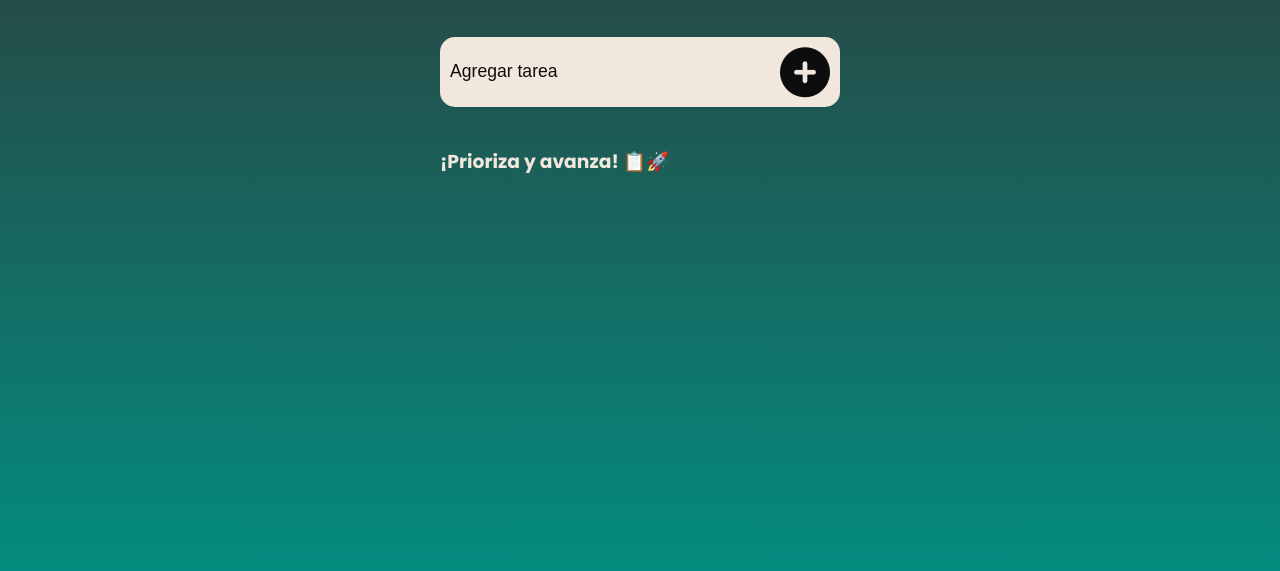
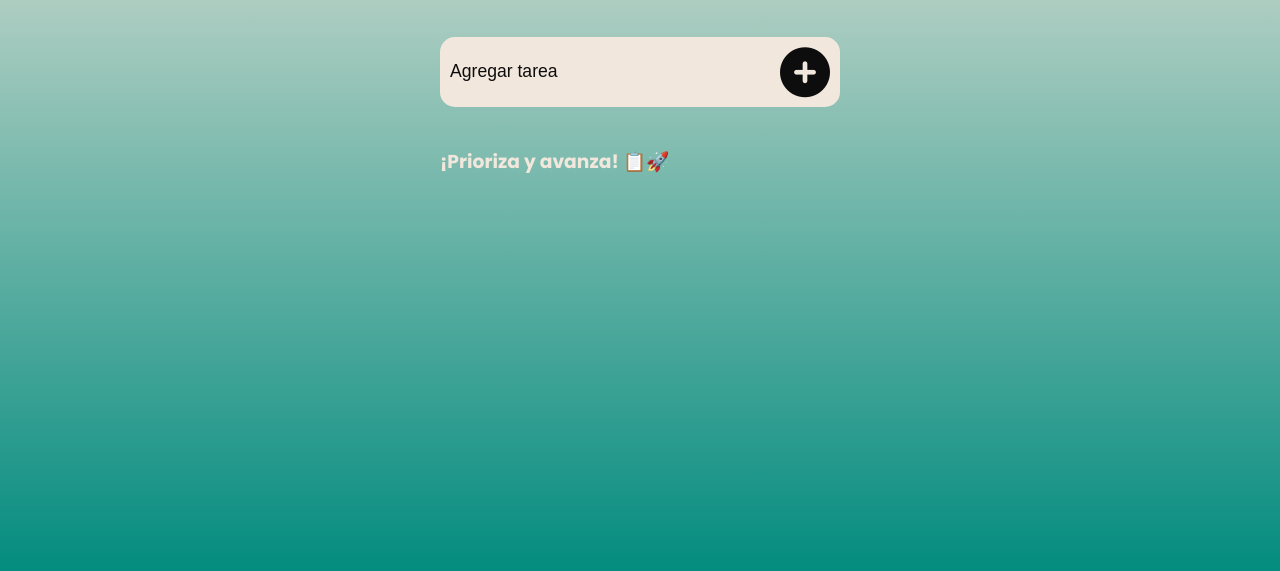
Before and after one commit to Idjc96/Todo-List-Clase1, a plain HTML site: page index.html in a window 1280 px wide. Shown: the part 229-800 px from the top of the page. Drawn offline with Linux system fonts and the light colour scheme.

Commit message:
modificacion2

```diff
--- a/styles.css
+++ b/styles.css
@@ -13,7 +13,7 @@
 }
 
 body {
-    background: linear-gradient(to bottom, var(--green), var(--blue-light));
+    background: linear-gradient(to bottom, var(--white), var(--blue-light));
     height: 100vh;
     font-family: 'Poppins', sans-serif;
 }
```
